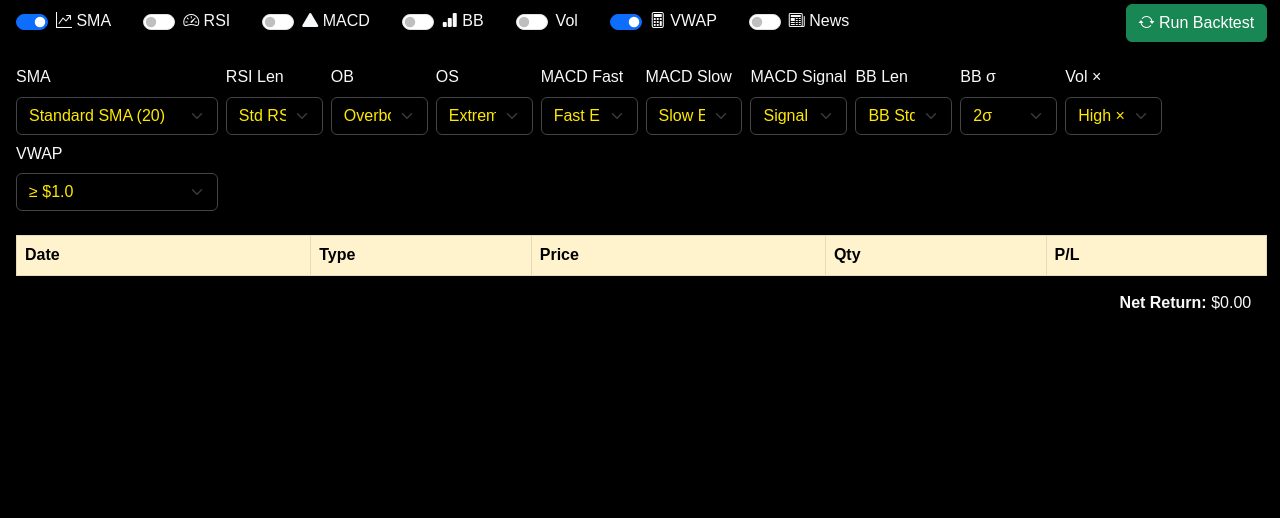
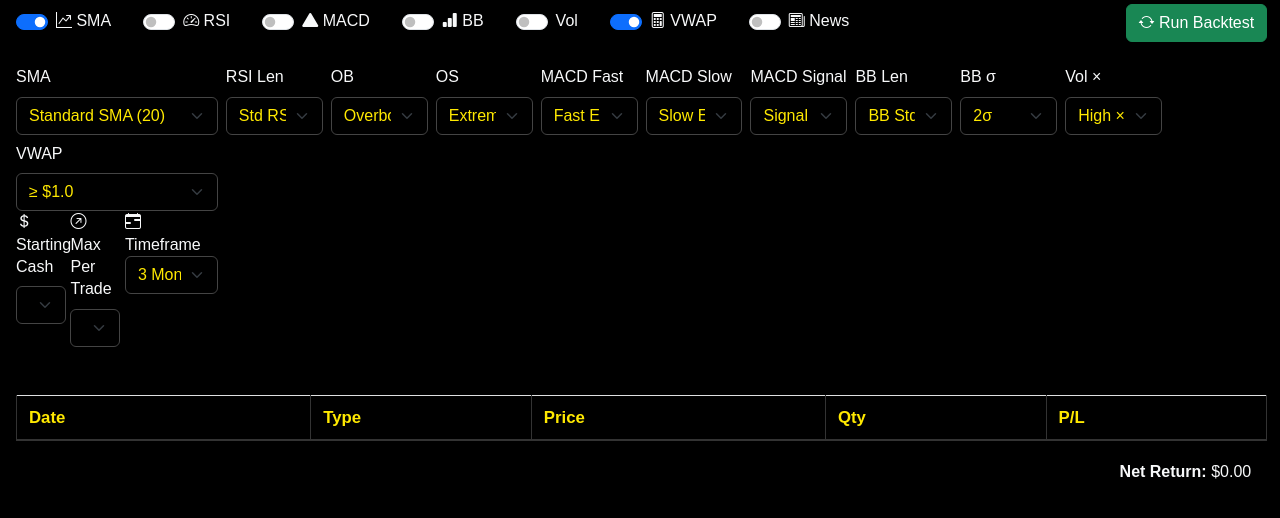
Before and after one commit to bmccall136/TradeAlerts, a Flask app: page /backtest in a window 1280 px wide. Shown: the part 182-700 px from the top of the page. Run offline with Flask 3, Linux system fonts and the light colour scheme; lists and menus that the app fills with data are empty.

Commit message:
Checkpoint 2025-06-10_12-33-24

```diff
--- a/dashboard.py
+++ b/dashboard.py
@@ -150,7 +150,11 @@ def backtest_view():
         'bb_length': 20,
         'bb_std': 2.0,
         'vol_multiplier': 1.5,
-        'vwap_threshold': 1.0
+        'vwap_threshold': 1.0,
+        'starting_cash': 10000,
+        'max_per_trade': 1000,
+        'timeframe': '3mo'
+
     }
 
     return render_template('backtest.html', settings=settings)
--- a/etrade_tokens.json
+++ b/etrade_tokens.json
@@ -1,4 +1,4 @@
 {
-  "oauth_token": "+bwZBtmGgzAbZNsaewxXUsNVDfgOOIB3seXvhtqd/Aw=",
-  "oauth_token_secret": "3jT3HKiDaBdRo9K1/eBFSlsoipKM+LazvJ0FN3VH0Zg="
+  "oauth_token": "B7fwxRKyEfDI87yO5T4kWAr98YWRliko7S6TY8MMKbY=",
+  "oauth_token_secret": "83U7Lh3+Q4PHREIei4mVV7j1dt/3y8RnRnywRV5GZhg="
 }
--- a/templates/backtest.html
+++ b/templates/backtest.html
@@ -130,14 +130,45 @@
             <option value="{{v}}" {% if settings.vwap_threshold==v %}selected{% endif %}>{{l}}</option>
           {% endfor %}
         </select>
-      </div>
+		<div class="row g-3 mb-4 justify-content-start">
+		  <!-- Starting Cash -->
+		  <div class="col-6 col-md-3">
+			<label for="starting_cash" class="form-label"><i class="bi bi-currency-dollar"></i> Starting Cash</label>
+			<select id="starting_cash" name="starting_cash" class="form-select">
+			  {% for value in [1000, 5000, 10000, 25000, 50000] %}
+				<option value="{{ value }}" {% if settings.starting_cash == value %}selected{% endif %}>${{ value }}</option>
+			  {% endfor %}
+			</select>
+		  </div>
+
+		  <!-- Max Per Trade -->
+		  <div class="col-6 col-md-3">
+			<label for="max_per_trade" class="form-label"><i class="bi bi-arrow-up-right-circle"></i> Max Per Trade</label>
+			<select id="max_per_trade" name="max_per_trade" class="form-select">
+			  {% for value in [100, 250, 500, 1000, 2500, 5000] %}
+				<option value="{{ value }}" {% if settings.max_per_trade == value %}selected{% endif %}>${{ value }}</option>
+			  {% endfor %}
+			</select>
+		  </div>
+
+		  <!-- Timeframe -->
+		  <div class="col-6 col-md-3>
+			<label for="timeframe" class="form-label"><i class="bi bi-calendar-range"></i> Timeframe</label>
+			<select id="timeframe" name="timeframe" class="form-select">
+			  {% for value, label in [('1mo', '1 Month'), ('3mo', '3 Months'), ('6mo', '6 Months'), ('1y', '1 Year')] %}
+				<option value="{{ value }}" {% if settings.timeframe == value %}selected{% endif %}>{{ label }}</option>
+			  {% endfor %}
+			</select>
+		  </div>
+		</div>
+
+	  </div>
     </div>
   </form>
 
-  <div class="table-responsive">
-    <table class="table table-striped table-dark table-bordered text-white">
-      <thead class="table-warning text-dark">
-        <tr>
+<div class="table-responsive">
+    <table class="table table-striped table-bordered alerts-table text-white">
+      <thead class="table-light">
           <th style="width: 20%">Date</th>
           <th style="width: 15%">Type</th>
           <th style="width: 20%">Price</th>
--- a/templates/simulation.html
+++ b/templates/simulation.html
@@ -23,8 +23,8 @@
 
     <!-- 3) HOLDINGS TABLE -->
     <h2 style="margin-top:40px;">Holdings</h2>
-    <table class="alerts-table simulation-table" style="width:100%; border-collapse:collapse;">
-      <thead>
+    <table class="table table-striped table-bordered alerts-table text-white">
+      <thead class="table-light">
         <tr>
           <th>Symbol</th>
           <th>Last Price</th>
```
Also changed, not shown: 4 other files.
